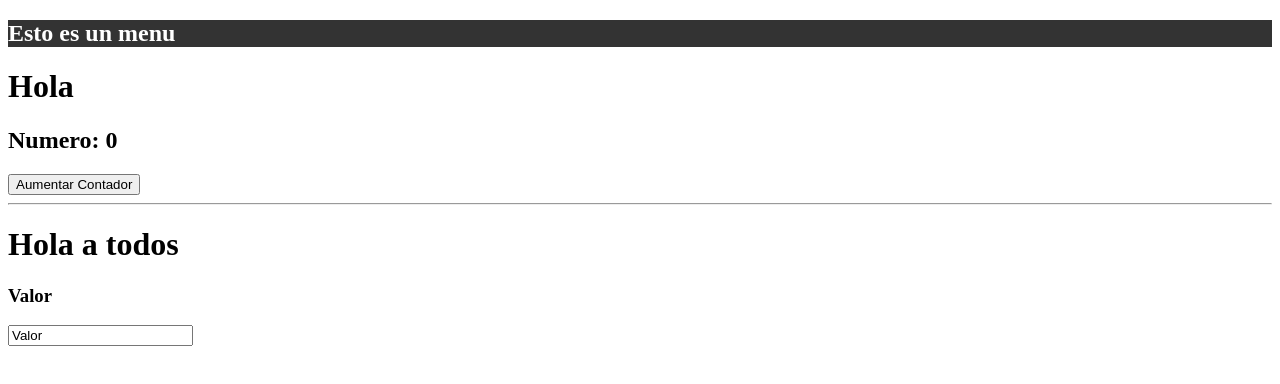
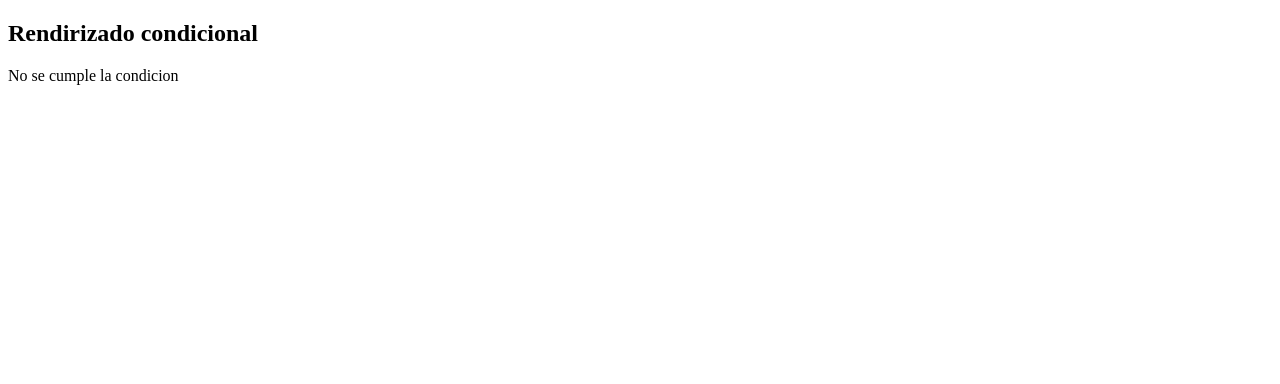
Before and after one commit to Jhonatanisai8/react-curso, a React (Vite) app in the folder my-proyect/: page / in a window 1280 px wide. Shown: the top 384 px of the page. Built offline with nearby package versions, Linux system fonts and the light colour scheme.

Commit message:
renderizado condicional

```diff
--- a/my-proyect/index.html
+++ b/my-proyect/index.html
@@ -1,13 +1,16 @@
 <!doctype html>
-<html lang="en">
+<html lang="es">
+
 <head>
   <meta charset="UTF-8" />
   <link rel="icon" type="image/svg+xml" href="/favicon.svg" />
   <meta name="viewport" content="width=device-width, initial-scale=1.0" />
   <title>my-proyect</title>
 </head>
+
 <body>
   <div id="root"></div>
   <script type="module" src="/src/main.jsx"></script>
 </body>
+
 </html>
--- a/my-proyect/src/App.jsx
+++ b/my-proyect/src/App.jsx
@@ -1,46 +1,48 @@
 import { useState } from "react";
 import "./App.css";
 import Menu from "./components/Menu";
+import RenderizadoCondicional from "./components/RenderizadoCondicional";
 
-console.log("Hola Mundo");
 function App() {
-  const [numero, setNumero] = useState(0);
+  // const [numero, setNumero] = useState(0);
 
-  const aumentar = () => {
-    setNumero(numero + 1);
-    console.log(numero);
-  };
+  // const aumentar = () => {
+  //   setNumero(numero + 1);
+  //   console.log(numero);
+  // };
 
-  const saySomething = () => {
-    console.log("Something");
-  };
+  // const saySomething = () => {
+  //   console.log("Something");
+  // };
 
-  const [miTexto, setMiTexto] = useState("Tu Nombre");
-  const [miValorTexto, setMiValorTexto] = useState("Valor");
+  // const [miTexto, setMiTexto] = useState("Tu Nombre");
+  // const [miValorTexto, setMiValorTexto] = useState("Valor");
 
-  const handleInput = (e) => {
-    console.log(e.target.value);
-    setMiValorTexto(e.target.value);
-  };
+  // const handleInput = (e) => {
+  //   console.log(e.target.value);
+  //   setMiValorTexto(e.target.value);
+  // };
   return (
-    <>
-      <Menu></Menu>
-      <h1 onClick={saySomething}>Hola</h1>
-      <h2>Numero: {numero}</h2>
-      <button onClick={aumentar}>Aumentar Contador</button>
-      <hr />
+    // <>
+    //   <Menu></Menu>
+    //   <h1 onClick={saySomething}>Hola</h1>
+    //   <h2>Numero: {numero}</h2>
+    //   <button onClick={aumentar}>Aumentar Contador</button>
+    //   <hr />
 
-      <div>
-        <h1>Hola a todos</h1>
-        <h3>{miValorTexto}</h3>
-        <input
-          type="text"
-          placeholder={miTexto}
-          value={miValorTexto}
-          onChange={handleInput}
-        />
-      </div>
-    </>
+    //   <div>
+    //     <h1>Hola a todos</h1>
+    //     <h3>{miValorTexto}</h3>
+    //     <input
+    //       type="text"
+    //       placeholder={miTexto}
+    //       value={miValorTexto}
+    //       onChange={handleInput}
+    //     />
+    //   </div>
+    // </>
+
+    <RenderizadoCondicional></RenderizadoCondicional>
   );
 }
 
--- /dev/null
+++ b/my-proyect/src/components/RenderizadoCondicional.jsx
@@ -0,0 +1,19 @@
+import React from "react";
+
+const RenderizadoCondicional = () => {
+  const condicion = false;
+  return (
+    <div>
+      <h2>Rendirizado condicional</h2>
+      {/* {condicion && <p>La condicion se cumple aqui:</p>} */}
+      {/* operador ternario  */}
+      {condicion ? (
+        <p>Se cumple la condicion</p>
+      ) : (
+        <p>No se cumple la condicion</p>
+      )}
+    </div>
+  );
+};
+
+export default RenderizadoCondicional;
```
Lines whose indentation alone changed are shown as unchanged.
